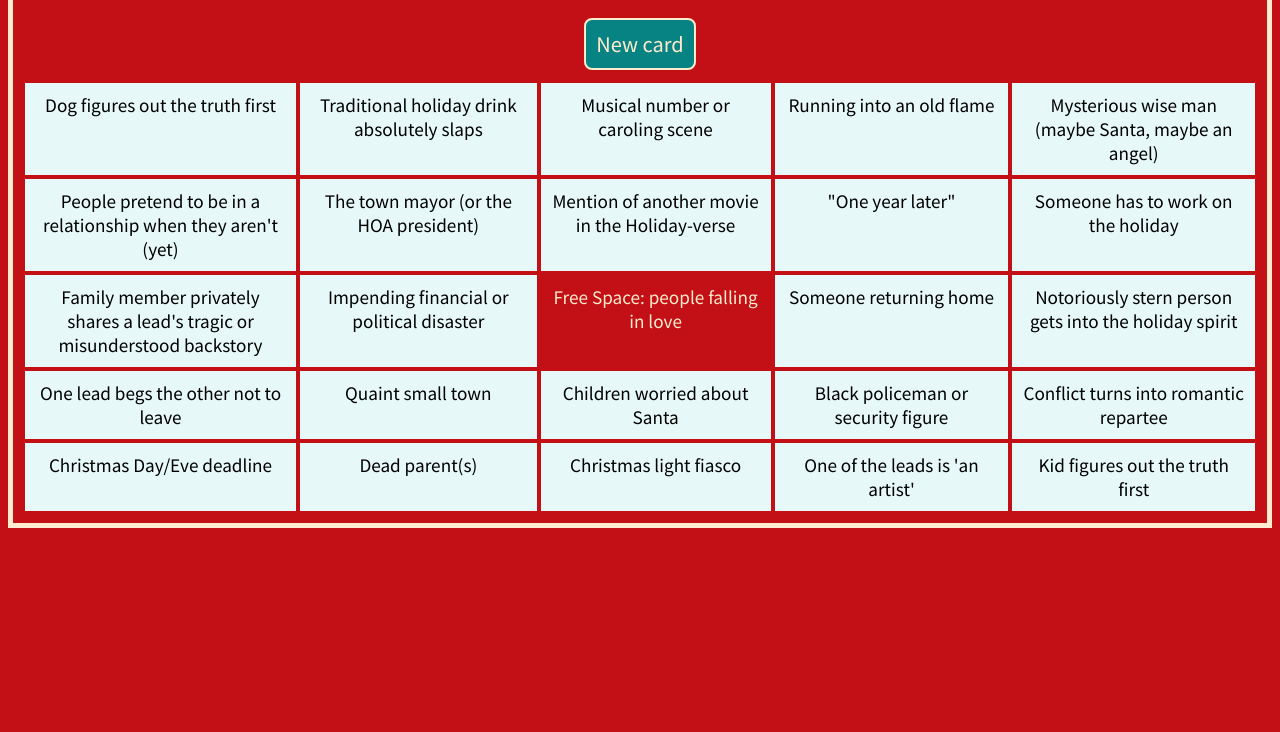
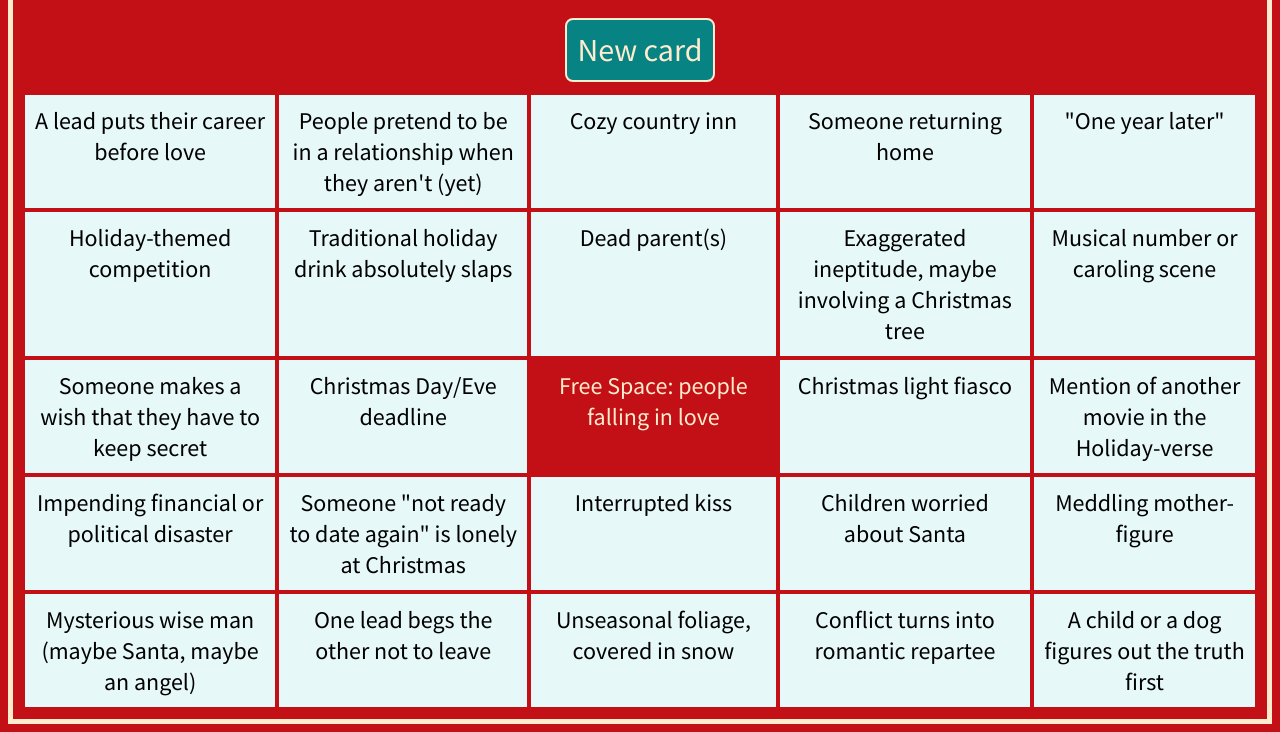
Before and after one commit to ejslgr/HolidayBingo, a plain HTML site: page index.html in a window 1280 px wide. Shown: the part 200-932 px from the top of the page. Before the commit the page ends 800 px from the top, so only its background shows below. Drawn offline with Linux system fonts and the light colour scheme; a web font is replaced by a local one.

Commit message:
css and array updates

```diff
--- a/scripts.js
+++ b/scripts.js
@@ -2,9 +2,8 @@
 const entryArray = [
     "Free Space: people falling in love",
     "Benefit for the poor and/or orphans",
-    "Kid figures out the truth first",
-    "Dog figures out the truth first",
-    "Woman puts her career before love",
+    "A child or a dog figures out the truth first",
+    "A lead puts their career before love",
     "Notoriously stern person gets into the holiday spirit",
     "Mention of another movie in the Holiday-verse",
     "Dead parent(s)",
@@ -13,8 +12,7 @@ const entryArray = [
     "Christmas Day/Eve deadline",
     "Mysterious wise man (maybe Santa, maybe an angel)",
     "\"One year later\"",
-    "Black policeman or security figure",
-    "Exaggerated ineptitude",
+    "Exaggerated ineptitude, maybe involving a Christmas tree",
     "Children worried about Santa",
     "One of the leads is 'an artist'",
     "Interrupted kiss",
@@ -23,7 +21,7 @@ const entryArray = [
     "Meddling mother-figure",
     "Someone makes a wish that they have to keep secret",
     "The town mayor (or the HOA president)",
-    "Memory montage or series of flashbacks",
+    "A montage or a series of flashbacks to remind us of ~time passing~",
     "Traditional holiday drink absolutely slaps",
     "Child asks an overly obvious question for the sake of exposition",
     "People pretend to be in a relationship when they aren't (yet)",
@@ -35,6 +33,8 @@ const entryArray = [
     "Someone returning home",
     "Quaint small town",
     "Christmas light fiasco",
+    "Someone \"not ready to date again\" is lonely at Christmas",
+    "Unseasonal foliage, covered in snow",
 
 ]
 
--- a/styles.css
+++ b/styles.css
@@ -22,7 +22,7 @@ button {
   color: #ffebcd;
   padding: 10px;
   font-family: 'Source Sans Pro', sans-serif;
-  font-size: 1.4em;
+  font-size: 2em;
 }
 
 .grid-container-header {
@@ -51,6 +51,6 @@ button {
     background-color: #E7F8F8;
     border: 2px solid #C30F16;
     padding: 10px;
-    font-size: 1.2em;
+    font-size: 1.5em;
     text-align: center;
   }
```
